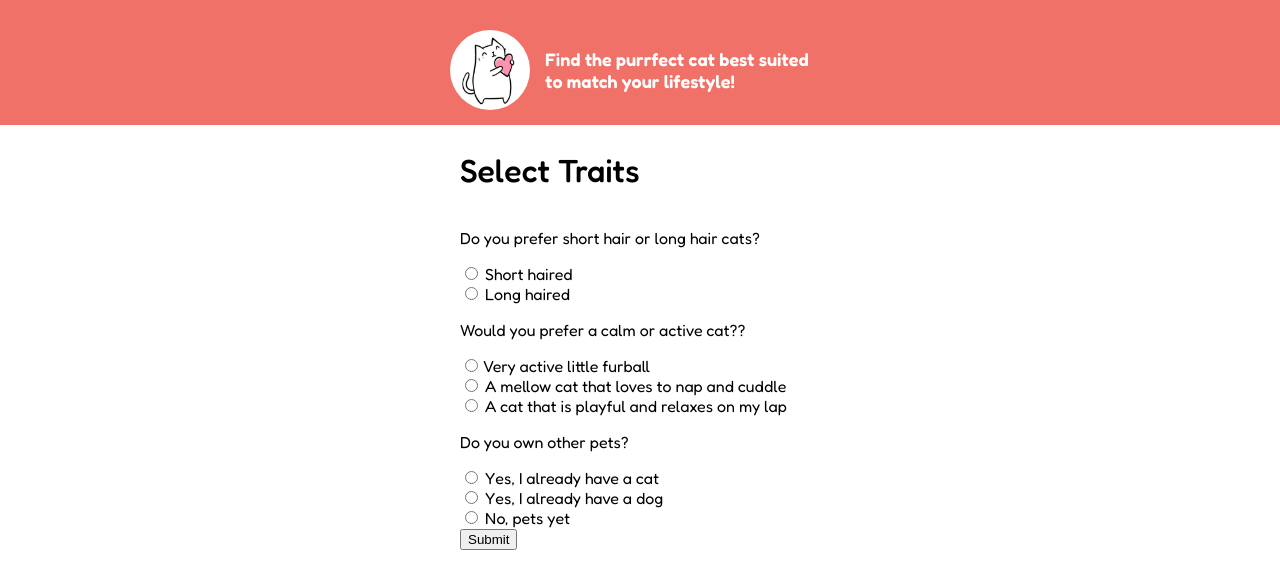
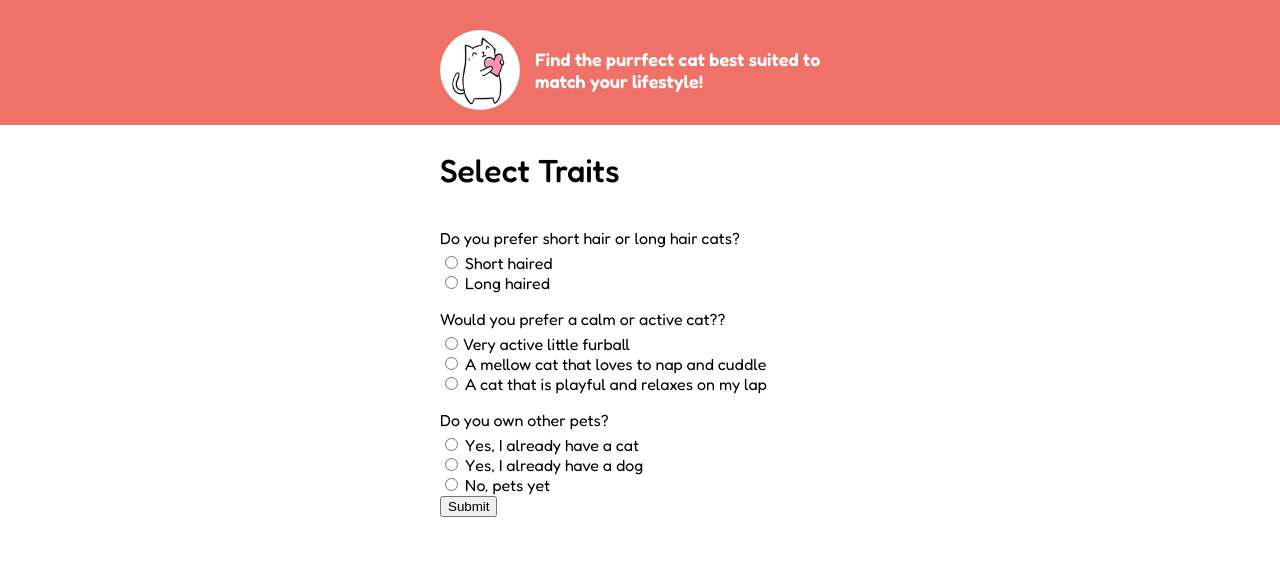
Before and after one commit to IngridGdesigns/pet-picker, a website with bundled scripts: page index.html in a window 1280 px wide. Built offline with nearby package versions, Linux system fonts and the light colour scheme.

Commit message:
added color style

```diff
--- a/styles.css
+++ b/styles.css
@@ -17,7 +17,7 @@ img {
 .header {
     display: flex;
     flex-direction: row;
-    width: 380px;
+    width: 400px;
     margin: auto;
     gap: 15px;
     padding: 30px 10px 15px 10px;
@@ -32,7 +32,7 @@ img {
     padding: 5px 0 10px 0;
     flex-direction: column;
     margin: auto;
-    width: 360px;
+    width: 400px;
 
 }
 
@@ -40,8 +40,18 @@ h1 {
     font-weight: 500;
 }
 
+p {
+    margin-bottom: 5px;
+}
+
+.color {
+    color: #f07167;
+    font-weight: 600;
+}
+
 .modal-outer {
-    display: none; /* uncomment when placed and styled */
+    display: none;
+    /* uncomment when placed and styled */
     background-color: yellow;
     position: fixed;
     margin: auto;
```
